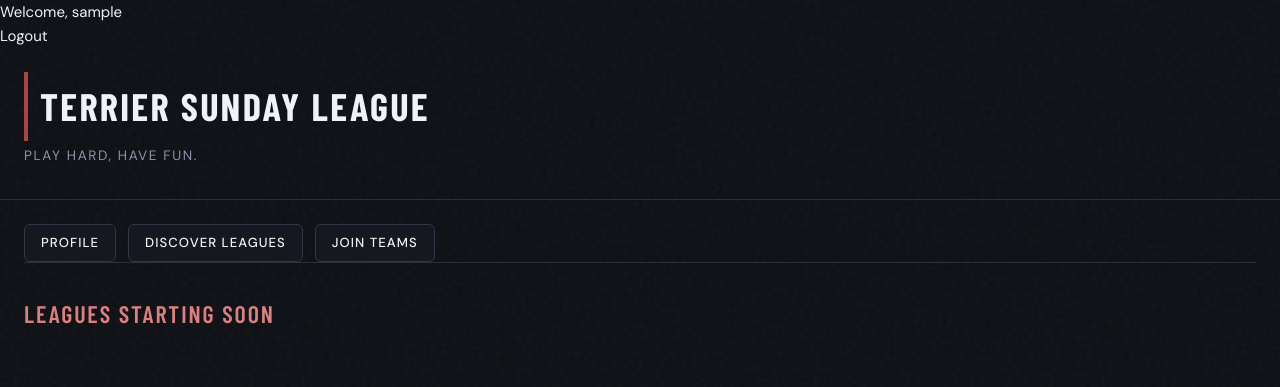
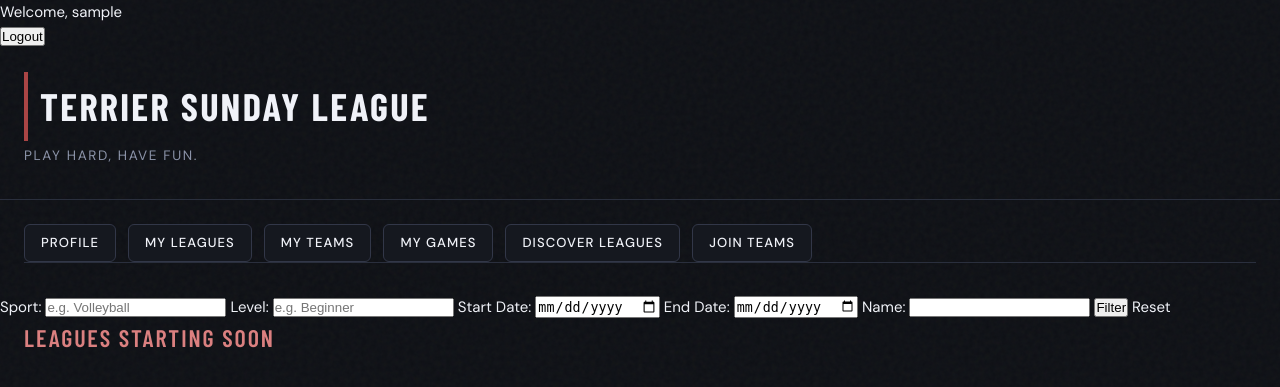
Before and after one commit to ilayG2004/Django-Apps, a Django app: page /sundayleague/ in a window 1280 px wide. Shown: the top 387 px of the page. Run offline with Django 5.2, Linux system fonts and the light colour scheme; the visitor is signed in with stand-in values (Sample User, id 1); data that the repository does not hold is empty.

Commit message:
Implemented user authentication and the views which let a logged-in user view the teams they're in, their upcoming games, and the leagues that they are in

```diff
--- a/SundayLeague/models.py
+++ b/SundayLeague/models.py
@@ -24,11 +24,7 @@ class SLProfile(models.Model):
 
   def getTeams(self):
     """ All teams a user-profile is a part of """
-    memberships = TeamMember.objects.filter(user=self.user)
-    teams = []
-    for membership in memberships:
-      teams.append(membership.team)
-    return teams
+    return Team.objects.filter(teammember__user=self.user)
 
   def getUpvotes(self):
     """ Lets us gather the upvotes for a teammember """
--- a/SundayLeague/templates/SundayLeague/base.html
+++ b/SundayLeague/templates/SundayLeague/base.html
@@ -14,19 +14,21 @@ DATE: 4/17/2026
   <html>
     {% if user.is_authenticated %}
       <p>Welcome, {{ user.username }}</p>
-      <a href="{% url 'logout' %}">Logout</a>
+      <form method="POST" action="{% url 'logout' %}">
+        {% csrf_token %}
+        <input type="submit" value="Logout">
+      </form>
     {% else %}
       <a href="{% url 'login' %}">Login</a>
     {% endif %}
     <h1>Terrier Sunday League</h1>
     <h4> Play hard, have fun. </h4>
      <div class="my-stuff">
-      {% if user %}
+      {% if user.is_authenticated %}
         <a href="{% url 'detail_profile' user.slprofile.pk %}">Profile</a>
-        <!--
         <a href="{% url 'my_leagues' %}">My Leagues</a>
         <a href="{% url 'my_teams' %}">My Teams</a>
-        <a href="{% url 'my_games' %}">My Games</a>-->
+        <a href="{% url 'my_games' %}">My Games</a>
        {% endif %}
       <a href="{% url 'list_leagues' %}">Discover Leagues</a>
       <a href="{% url 'list_teams' %}">Join teams</a>
--- a/SundayLeague/templates/SundayLeague/list_leagues.html
+++ b/SundayLeague/templates/SundayLeague/list_leagues.html
@@ -7,6 +7,7 @@ DATE: 4/17/2026
 {% extends 'SundayLeague/base.html' %}
 
 {% block content %}
+  {% include 'SundayLeague/search_forms/basic_filter.html' %}
   <h2>Leagues Starting Soon</h2>
   {% for league in leagues %}
     <a href="{% url 'detail_league' league.pk %}">
--- /dev/null
+++ b/SundayLeague/templates/SundayLeague/search_forms/basic_filter.html
@@ -0,0 +1,27 @@
+<!--
+AUTHOR: Ilay Guler (ilay2004@bu.edu)
+DESCRIPTION: Form for overriding get queryset in most views. Uses a context variable which decides which filters are to be applied.
+DATE: 4/21/2026
+
+-->
+{% block content %}
+  <form method="GET">
+    <label>Sport:</label>
+    <input type="text" name="sport" placeholder="e.g. Volleyball" value="{% if request.GET.sport %}{{ request.GET.sport }}{% endif %}">
+
+    <label>Level:</label>
+    <input type="text" name="level" placeholder="e.g. Beginner" value="{% if request.GET.level %}{{ request.GET.level }}{% endif %}">
+
+    <label>Start Date:</label>
+    <input type="date" name="start_date" value="{% if request.GET.start_date %}{{ request.GET.start_date }}{% endif %}">
+
+    <label>End Date:</label>
+    <input type="date" name="end_date" value="{% if request.GET.end_date %}{{ request.GET.end_date }}{% endif %}">
+
+    <label>Name:</label>
+    <input type="text" name="name" value="{% if request.GET.name %}{{ request.GET.name }}{% endif %}">
+
+    <button type="submit">Filter</button>
+    <a href="{{ request.path }}">Reset</a>
+  </form>
+{% endblock %}
--- a/SundayLeague/urls.py
+++ b/SundayLeague/urls.py
@@ -12,8 +12,8 @@ urlpatterns = [
 
   #Not fully functional user views yet
   path('login/', CustomLoginView.as_view(), name='login'),
-  path('logout/', CustomLogoutView.as_view(), name='logout'),
-  path('my_leagues', DetailLeague.as_view(), name='my_leagues'),
-  path('my_teams', DetailLeague.as_view(), name='my_teams'),
-  path('my_games', DetailLeague.as_view(), name='my_games'),
+  path('logout/', auth_views.LogoutView.as_view(next_page='list_leagues'),name='logout'),
+  path('my_leagues', MyLeagues.as_view(), name='my_leagues'),
+  path('my_teams', MyTeams.as_view(), name='my_teams'),
+  path('my_games', MyGames.as_view(), name='my_games'),
 ]
--- a/SundayLeague/views.py
+++ b/SundayLeague/views.py
@@ -13,13 +13,42 @@ from django.db.models import Q
 from django.urls import reverse
 from django.contrib.auth.views import LogoutView
 from django.urls import reverse_lazy
+from django.http import HttpResponseBadRequest
+from django.utils import timezone
 # Create your views here.
 class ListLeagues(ListView):
+  """ View to list active leagues """
   model=League
   template_name='SundayLeague/list_leagues.html'
   context_object_name='leagues'
 
+  def get_queryset(self):
+    queryset = super().get_queryset()
+
+    sport = self.request.GET.get('sport')
+    level = self.request.GET.get('level')
+    start_date = self.request.GET.get('start_date')
+    end_date = self.request.GET.get('end_date')
+    league_name = self.request.GET.get('name')
+
+    if sport:
+      queryset = queryset.filter(sport_type__icontains=sport)
+
+    if level:
+      queryset = queryset.filter(level__icontains=level)
+
+    if start_date:
+      queryset = queryset.filter(season_start__gte=start_date)
+
+    if end_date:
+      queryset = queryset.filter(season_end__lte=end_date)
+
+    if league_name:
+      queryset = queryset.filter(league_name__icontains=league_name)
+    return queryset
+
 class DetailLeague(DetailView):
+  """ View to display league details """
   model=League
   template_name='SundayLeague/detail_league.html'
   context_object_name='league'
@@ -43,6 +72,7 @@ class DetailLeague(DetailView):
     return context
 
 class TeamDetail(DetailView):
+  """ View to display a team's detailed page """
   model=Team
   template_name='SundayLeague/detail_team.html'
   context_object_name='team'
@@ -76,6 +106,7 @@ class GameDetail(DetailView):
   """
 
 class ProfileDetail(DetailView):
+  """ View to list a profile """
   model=SLProfile
   template_name='SundayLeague/detail_profile.html'
   content_object_name='profile'
@@ -100,6 +131,7 @@ class ProfileDetail(DetailView):
     return context
 
 class ListTeams(ListView):
+  """ View to list all active teams """
   model=Team
   template_name='SundayLeague/list_teams.html'
   context_object_name='teams'
@@ -110,51 +142,123 @@ class ListTeams(ListView):
         sport = self.request.GET.get('sport')
         level = self.request.GET.get('level')
         start_date = self.request.GET.get('start_date')
+        end_date = self.request.GET.get('end_date')
+        team_name = self.request.GET.get('name')
 
         if sport:
-            queryset = queryset.filter(league__sport_type__icontains=sport)
+          queryset = queryset.filter(league__sport_type__icontains=sport)
 
         if level:
-            queryset = queryset.filter(league__level__icontains=level)
+          queryset = queryset.filter(league__level__icontains=level)
 
         if start_date:
-            queryset = queryset.filter(league__season_start__gte=start_date)
+          queryset = queryset.filter(league__season_start__gte=start_date)
 
+        if end_date:
+          queryset = queryset.filter(league__season_end__lte=end_date)
+
+        if team_name:
+          queryset = queryset.filter(name__icontains=team_name)
         return queryset
 
+
+"""---------- Log-in User Tabs -----------------"""
+
 class MyTeams(LoginRequiredMixin, ListView):
+  """ View to display teams for a user """
   login_url = 'login/'
   redirect_field_name = 'redirect_to'
 
   model = Team
-  template_name = 'SundayLeague/my_teams.html'
+  template_name = 'SundayLeague/my_pages/my_teams.html'
   context_object_name = 'teams'
 
   def get_queryset(self):
       profile = SLProfile.objects.get(user=self.request.user)
-      return profile.getTeams()
+      queryset = profile.getTeams()
+
+      sport = self.request.GET.get('sport')
+      level = self.request.GET.get('level')
+      start_date = self.request.GET.get('start_date')
+      end_date = self.request.GET.get('end_date')
+      team_name = self.request.GET.get('name')
+
+      if sport:
+        queryset = queryset.filter(league__sport_type__icontains=sport)
+
+      if level:
+        queryset = queryset.filter(league__level__icontains=level)
+
+      if start_date:
+        queryset = queryset.filter(league__season_start__gte=start_date)
+
+      if end_date:
+        queryset = queryset.filter(league__season_end__lte=end_date)
+
+      if team_name:
+        queryset = queryset.filter(name__icontains=team_name)
+      return queryset
+
+  def get_context_data(self, **kwargs):
+      context = super().get_context_data(**kwargs)
+      teams = context['teams']
+
+      context['active'] = teams.filter(league__is_active=True)
+      context['previous'] = teams.filter(league__is_active=False)
+      return context
 
 class MyLeagues(LoginRequiredMixin, ListView):
+  """ View to display leagues for a user """
   login_url = 'login/'
   redirect_field_name = 'redirect_to'
 
   model = League
-  template_name = 'SundayLeague/my_teams.html'
-  context_object_name = 'teams'
+  template_name = 'SundayLeague/my_pages/my_leagues.html'
+  context_object_name = 'leagues'
 
   def get_queryset(self):
     profile = SLProfile.objects.get(user=self.request.user)
     teams = profile.getTeams()
-    leagues = League.objects.filter(team__in=teams).distinct()
-    return leagues
+    queryset = League.objects.filter(team__in=teams).distinct()
+
+    sport = self.request.GET.get('sport')
+    level = self.request.GET.get('level')
+    start_date = self.request.GET.get('start_date')
+    end_date = self.request.GET.get('end_date')
+    league_name = self.request.GET.get('name')
+
+    if sport:
+      queryset = queryset.filter(sport_type__icontains=sport)
+
+    if level:
+      queryset = queryset.filter(level__icontains=level)
+
+    if start_date:
+      queryset = queryset.filter(season_start__gte=start_date)
+
+    if end_date:
+      queryset = queryset.filter(season_end__lte=end_date)
+
+    if league_name:
+      queryset = queryset.filter(league_name__icontains=league_name)
+    return queryset
+
+  def get_context_data(self, **kwargs):
+     context = super().get_context_data(**kwargs)
+     leagues = context['leagues']
+     context['active'] = leagues.filter(is_active = True)
+     context['previous'] = leagues.filter(is_active = False)
+
+     return context
 
 
 class MyGames(LoginRequiredMixin, ListView):
+    """ View to display games for a user """
     login_url = 'login/'
     redirect_field_name = 'redirect_to'
 
     model = Game
-    template_name = 'SundayLeague/my_games.html'
+    template_name = 'SundayLeague/my_pages/my_games.html'
     context_object_name = 'games'
 
     def get_queryset(self):
@@ -164,11 +268,45 @@ class MyGames(LoginRequiredMixin, ListView):
         teams = profile.getTeams()
 
         # Get all upcoming games involving those teams
-        return Game.objects.filter(
+        queryset = Game.objects.filter(
             (Q(team1__in=teams) | Q(team2__in=teams)) &
             Q(winner=None)
         ).order_by('time')
 
+        sport = self.request.GET.get('sport')
+        level = self.request.GET.get('level')
+        start_date = self.request.GET.get('start_date')
+        end_date = self.request.GET.get('end_date')
+        team_name = self.request.GET.get('name')
+
+        if sport:
+          queryset = queryset.filter(league__sport_type__icontains=sport)
+
+        if level:
+          queryset = queryset.filter(league__level__icontains=level)
+
+        if start_date:
+          queryset = queryset.filter(time__gte=start_date)
+
+        if end_date:
+          queryset = queryset.filter(time__lte=end_date)
+
+        if team_name:
+          queryset = queryset.filter(
+              Q(team1__name__icontains=team_name) |
+              Q(team2__name__icontains=team_name)
+          )
+        return queryset
+
+    def get_context_data(self, **kwargs):
+      """ Might be a little inefficient but we can worry about that later"""
+      context = super().get_context_data(**kwargs)
+
+      games = context['games']
+      now = timezone.now()
+      context['upcoming'] = games.filter(time__gt=now)
+      context['completed'] = games.filter(time__lt=now)
+      return context
 
 class CustomLoginView(LoginView):
     template_name = 'SundayLeague/login.html'
@@ -182,11 +320,3 @@ class CustomLoginView(LoginView):
         # Otherwise redirect to user's profile
         profile = self.request.user.slprofile
         return reverse('detail_profile', kwargs={'pk': profile.pk})
-
-class CustomLogoutView(LogoutView):
-  def get_success_url(self):
-    # If ?next= exists, respect it (important!)
-    next_url = self.request.GET.get('next')
-    if next_url:
-        return next_url
-    return reverse('list_leagues')
```
Also changed, not shown: SundayLeague/templates/SundayLeague/list_teams.html (+1 -13 lines), SundayLeague/templates/SundayLeague/my_pages/my_games.html (added, +43 -0 lines), SundayLeague/templates/SundayLeague/my_pages/my_leagues.html (added, +27 -0 lines), SundayLeague/templates/SundayLeague/my_pages/my_teams.html (added, +32 -0 lines), SundayLeague/froms.py (added), SundayLeague/templates/SundayLeague/search_forms/game_filter.html (added), 1 other file.
